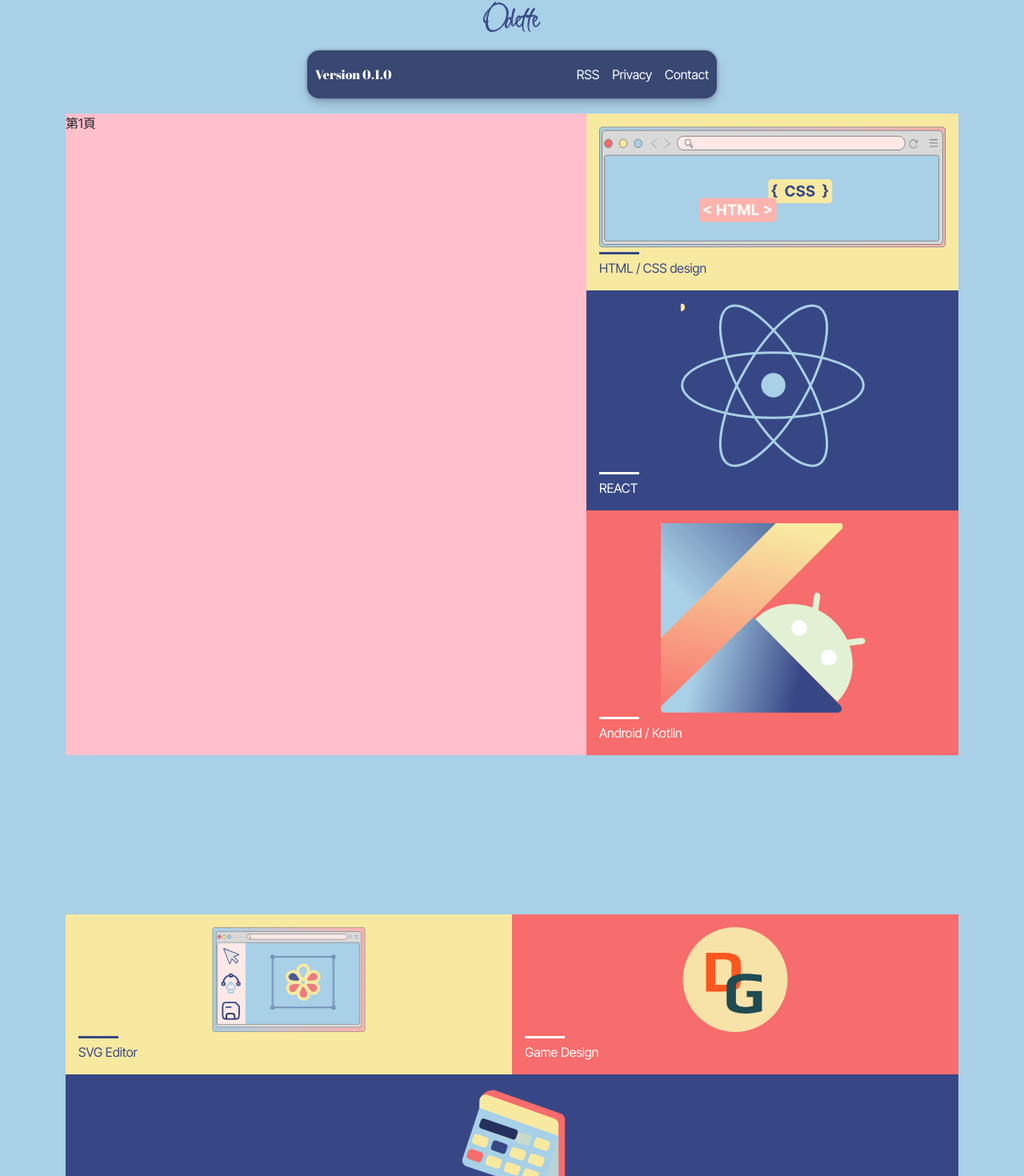
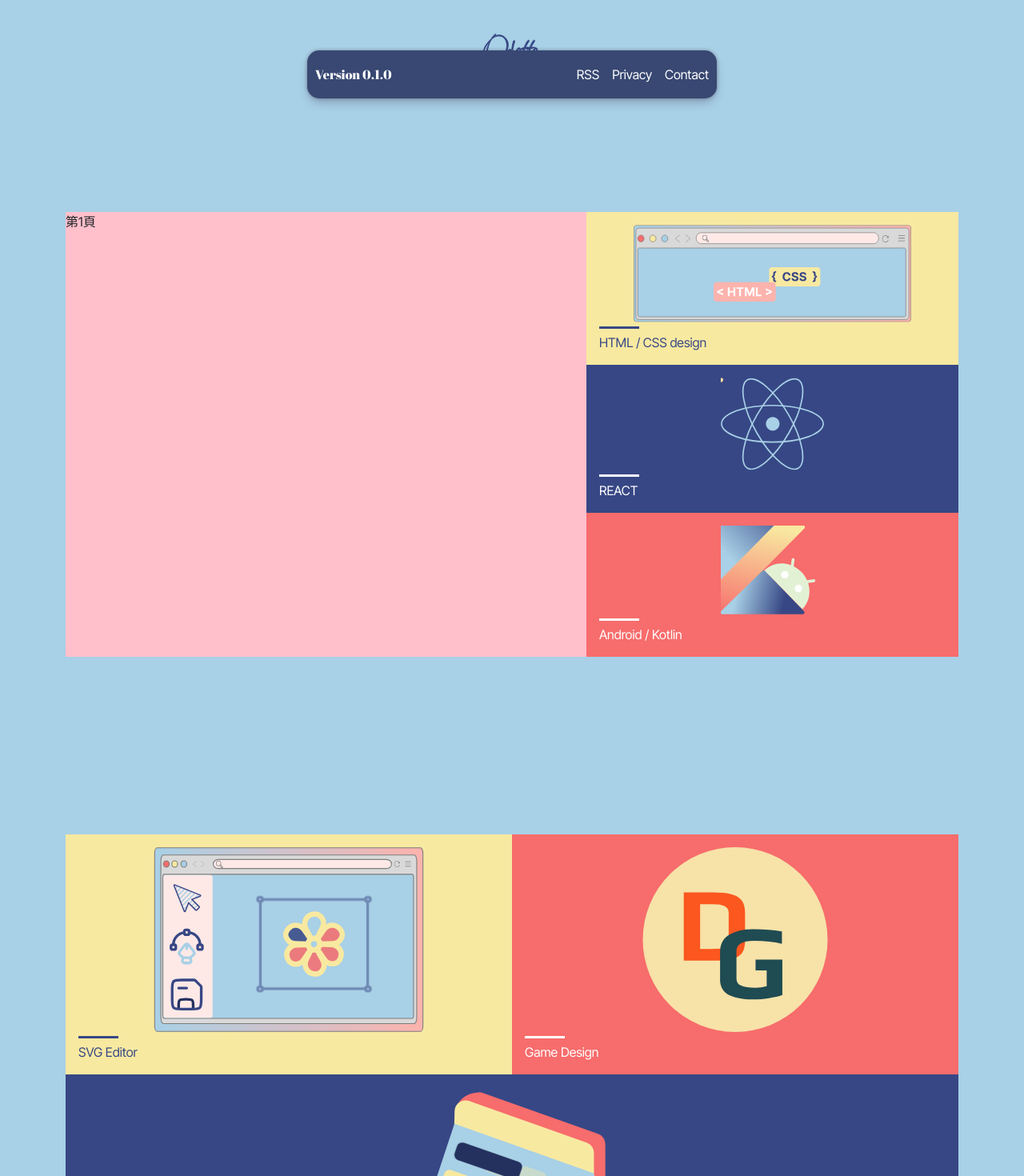
Before and after one commit to olar88/resume_odette, a React (Create React App) app: page / in a window 1280 px wide. Shown: the part 657-2127 px from the top of the page at 80% size. Built offline with nearby package versions, Linux system fonts and the light colour scheme; a web font is replaced by a local one.

Commit message:
fix: styles

```diff
--- a/src/animates/circleAnimate/circleAnimatePage.tsx
+++ b/src/animates/circleAnimate/circleAnimatePage.tsx
@@ -124,8 +124,8 @@ export default function EllipticalCircle(props: EllipticalCircleProps) {
       <svg
         ref={animateSVG}
         className="animateCircel playOn"
-        width={ellipseWidth * 2}
-        height={ellipseHeight * 2}
+        width={"80%"}
+        height={"80%"}
         viewBox={`0 0 ${ellipseWidth * 2} ${ellipseHeight * 2}`}
         style={{ "--ellipseCount": ellipseCount } as any}
       >
--- a/src/svg/img_calander.tsx
+++ b/src/svg/img_calander.tsx
@@ -6,8 +6,8 @@ export default function CalanderIcon(props: {
     <svg
       className={"" + (props.className ?? "")}
       onClick={props.onClick}
-      width="510"
-      height="504"
+      width="100%"
+      height="100%"
       viewBox="0 0 510 504"
       fill="none"
       xmlns="http://www.w3.org/2000/svg"
--- a/src/uiPages/mainPage/guidePage.tsx
+++ b/src/uiPages/mainPage/guidePage.tsx
@@ -10,7 +10,7 @@ function GuidePage() {
   return (
     <React.Fragment>
       <div className="bg_light w100 h100 d-flex-col jc-center ai-center">
-        <div className="container row h-50 flex-wrap">
+        <div className="container row h-75 flex-wrap">
           {/* TODO 串作品頁面 */}
           {/* 按鈕區 */}
           <AnimatedShowUpComponent
--- a/src/uiPages/mainPage/introducePage.tsx
+++ b/src/uiPages/mainPage/introducePage.tsx
@@ -13,11 +13,11 @@ function IntroducePage() {
   return (
     <React.Fragment>
       <div className="bg_light w100 h100 d-flex-col jc-center ai-center">
-        <div className="container row min-height-50">
+        <div className="container row">
           {/* TODO slide 頁面 */}
 
           {/* 動畫區 */}
-          <AnimatedShowUpComponent className="col-7 h-100 p-0">
+          <AnimatedShowUpComponent className="col-7 h-100 mh-100 p-0">
             <Sliders
               activeIndex={activeNow}
               component={[
@@ -34,15 +34,15 @@ function IntroducePage() {
             />
           </AnimatedShowUpComponent>
           {/* 按鈕區 */}
-          <div className="col-5 h-100 d-flex-col p-0">
-            <AnimatedShowUpComponent className="w100 h-100 flex-grow-1 p-0">
+          <div className="col-5 mh-100 d-flex-col p-0">
+            <AnimatedShowUpComponent className="w100 col-4 p-0">
               <SquareCardButton
                 mainContent={
                   <img
                     className="flex-grow-1 m-auto"
                     src="/svg/img_html.svg"
                     alt="HTML Icon"
-                    style={{ minHeight: "50%", maxWidth: "100%" }}
+                    style={{ maxWidth: "80%" }}
                   />
                 }
                 textContent="HTML / CSS design"
@@ -54,14 +54,14 @@ function IntroducePage() {
                 }}
               />
             </AnimatedShowUpComponent>
-            <AnimatedShowUpComponent className="w100 h-100 flex-grow-1 p-0">
+            <AnimatedShowUpComponent className="w100 col-4 p-0">
               <SquareCardButton
                 mainContent={
                   <img
                     className="flex-grow-1 m-auto"
                     src="/svg/img_react.svg"
                     alt="img_react Icon"
-                    style={{ minHeight: "50%", maxWidth: "100%" }}
+                    style={{ maxWidth: "30%" }}
                   />
                 }
                 textContent="REACT"
@@ -73,14 +73,14 @@ function IntroducePage() {
                 }}
               />
             </AnimatedShowUpComponent>
-            <AnimatedShowUpComponent className="w100 h-100 flex-grow-1 p-0">
+            <AnimatedShowUpComponent className="w100 col-4 p-0">
               <SquareCardButton
                 mainContent={
                   <img
                     className="flex-grow-1 m-auto"
                     src="/svg/img_kotlin.svg"
                     alt="img_kotlin Icon"
-                    style={{ minHeight: "50%", maxWidth: "100%" }}
+                    style={{ maxWidth: "30%" }}
                   />
                 }
                 textContent="Android / Kotlin"
```
